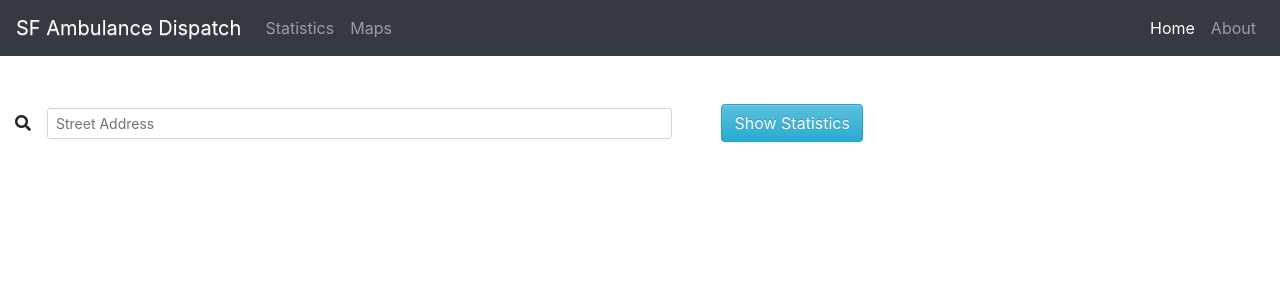
After one commit to gogrean/SFFD-Medical-Incident-Calls, a Flask app: page /stats in a window 1280 px wide. The commit adds this page. Shown: the top 300 px of the page. Run offline with Flask 2, Linux system fonts and the light colour scheme; parts of the project's set-up code (start-up, migrations or seed data) failed here and were passed over; some libraries are stand-ins or nearby versions.

Commit message:
Added web page for the stats.

```diff
--- a/code/flaskr/templates/base.html
+++ b/code/flaskr/templates/base.html
@@ -24,6 +24,29 @@
   </head>
 
   <body>
+    <!-- Static navbar -->
+    <nav class="navbar navbar-expand-lg navbar-dark bg-dark">
+
+      <a class="navbar-brand" href="#">SF Ambulance Dispatch</a>
+      <button class="navbar-toggler" type="button" data-toggle="navbar-nav" data-target="#navbar">
+        <span class="navbar-toggler-icon"></span>
+      </button>
+
+      <div class="collapse navbar-collapse" id="navbarSupportedContent">
+        <div class="navbar-nav mr-auto">
+          <a class="nav-item nav-link" href="{{url_for('show_stats')}}">Statistics</a>
+          <a class="nav-item nav-link" href="#">Maps</a>
+        </div>
+        <div class="navbar-nav ml-auto">
+          <a class="nav-item nav-link active" href="#">Home</a>
+          <a class="nav-item nav-link" href="#">About</a>
+        </div>
+      </div>
+
+    </nav>
+
+    <br><br>
+
     {% block content %}PAGE BODY GOES HERE{% endblock %}
   </body>
 
--- /dev/null
+++ b/code/flaskr/templates/stats.html
@@ -0,0 +1,26 @@
+{% extends 'base.html' %}
+
+{% block title %}SF Ambulance Dispatch ::: Statistics{% endblock %}
+
+{% block content %}
+
+    <!-- Search form -->
+    <div class="container-fluid">
+      <div class="row align-items-center">
+        <section class="col-12 mx-auto" id="search">
+          <form class="form-inline">
+            <i class="fas fa-search" aria-hidden="true"></i>
+
+            <!-- STREET ADDRESS -->
+            <input class="form-control form-control-sm ml-3 w-50 active-cyan-3 active-cyan-4"
+              type="text" placeholder="Street Address" name="incident-address"
+              id="incident-address" aria-label="Address">
+
+            &nbsp; &nbsp; &nbsp; &nbsp; &nbsp; &nbsp;
+
+            <!-- Clicking this button submits an AJAX request to calculate
+            and display the estimated arrival time for an ambulance. -->
+            <button class="btn btn-info" id="get-estimate">Show Statistics</button>
+
+
+{% endblock %}
--- a/code/flaskr/views.py
+++ b/code/flaskr/views.py
@@ -27,6 +27,12 @@ def index():
     """Homepage."""
 
     return render_template("homepage.html")
+
+@app.route('/stats')
+def show_stats():
+    """Display tract statistics."""
+
+    return render_template("stats.html")
 
 
 # TODO: Needs refactoring into smaller functions.
```
Also changed, not shown: code/flaskr/templates/homepage.html (+1 -24 lines).
